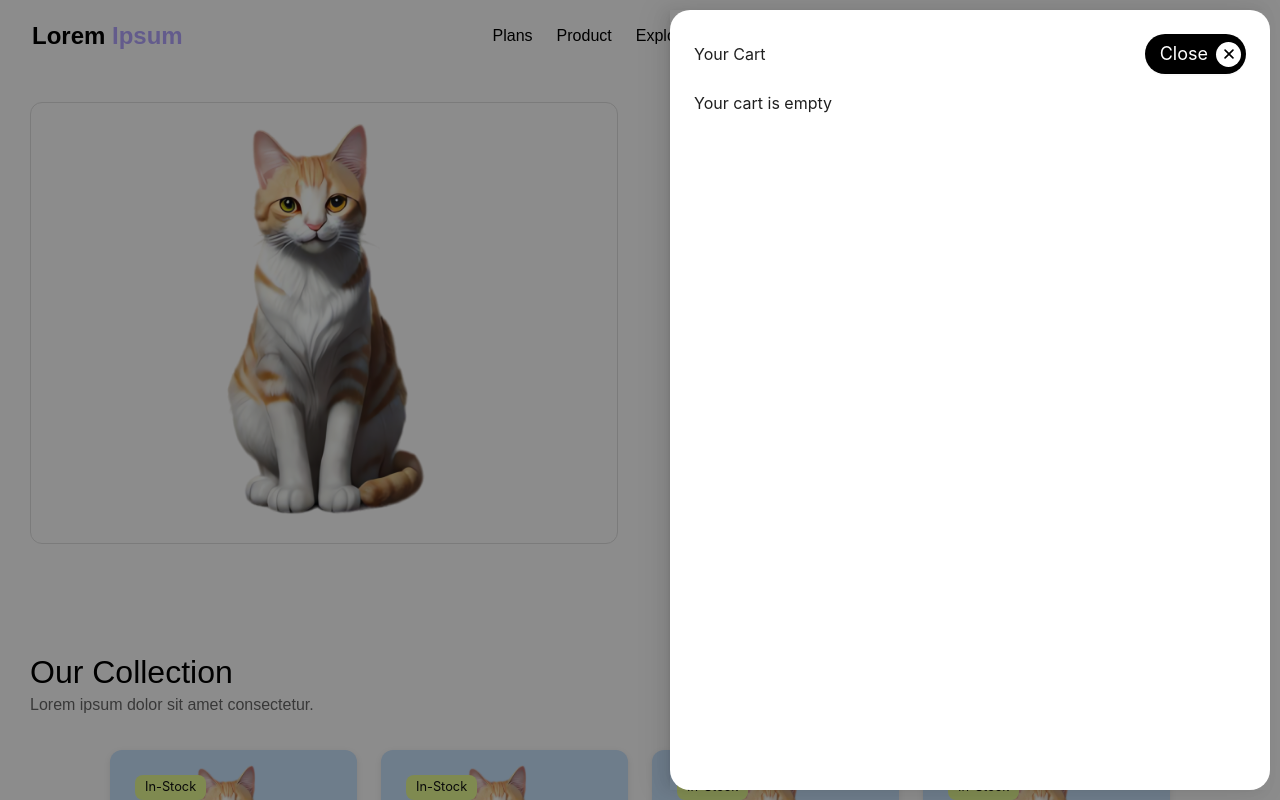
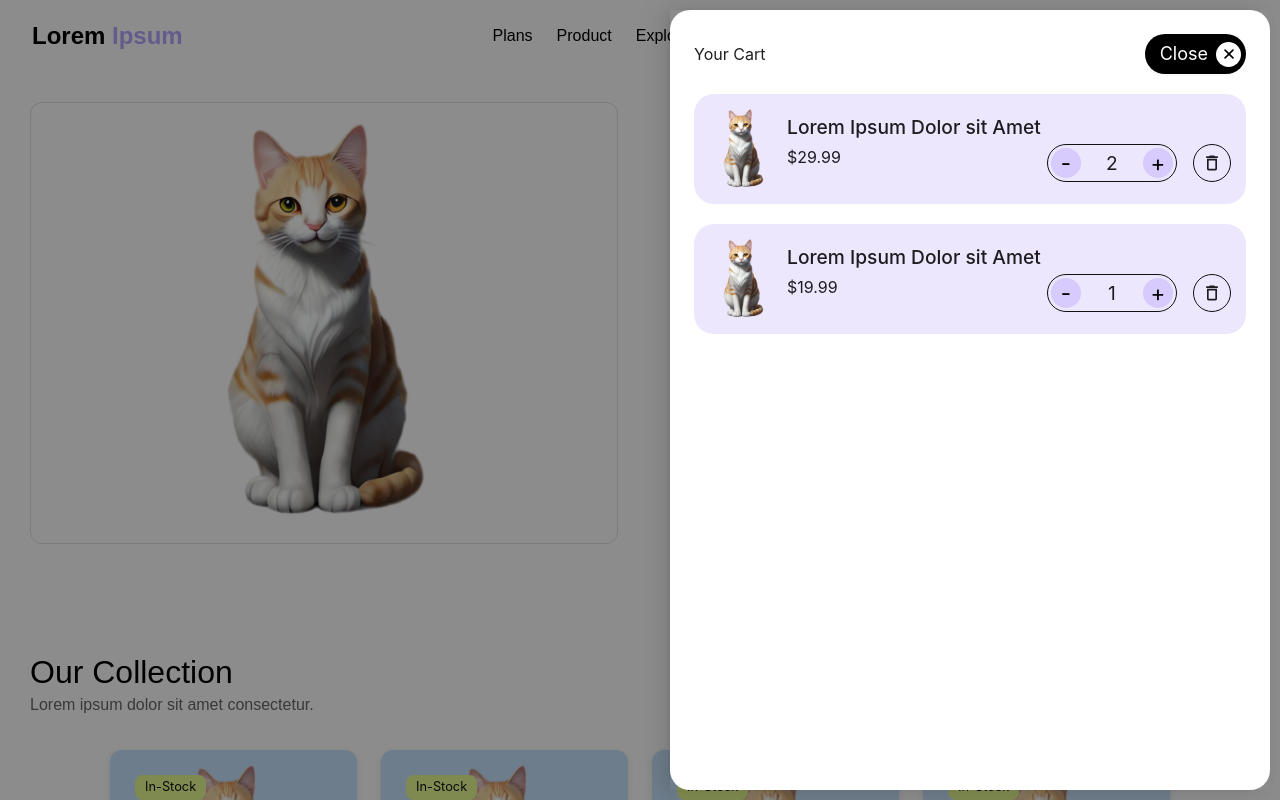
Before and after one commit to RaheelArif/kidgeni, a Next.js app: page /product-detail in a window 1280 px wide. Both pictures are taken after a click on the button 1091 px from the left and 36 px from the top of the page. Shown: the top 800 px of the page. Built offline with nearby package versions, Linux system fonts and the light colour scheme; what @ant-design/nextjs-registry would draw is missing.

Commit message:
cart item

```diff
--- a/src/components/Header/CartDrawer.js
+++ b/src/components/Header/CartDrawer.js
@@ -1,22 +1,39 @@
 // src/components/CartDrawer.js
 import React from "react";
 import { Drawer } from "antd";
-import { IoClose, IoCloseOutline } from "react-icons/io5"; // Import close icon
+import { IoClose } from "react-icons/io5"; // Import close icon
 import styles from "./CartDrawer.module.scss"; // Create a separate SCSS module
 import BlackButton from "../ui/BlackButton";
+import CartItem from "./CartItem"; // Import the CartItem component
+import dummyCat from "/public/images/dummyCat.png"; // Import the CartItem component
 
-const CartDrawer = ({ visible, onClose }) => {
+const CartDrawer = ({ visible, onClose,  }) => {
+const cartItems = [
+    {
+      id: 1,
+      title: "Lorem Ipsum Dolor sit Amet",
+      price: 29.99,
+      quantity: 2,
+      image: dummyCat,
+    },
+    {
+      id: 2,
+      title: "Lorem Ipsum Dolor sit Amet",
+      price: 19.99,
+      quantity: 1,
+      image: dummyCat,
+    },
+  ];
+
   return (
-    <div className={"drawer-ccart-container"}>
+    <div className={"drawer-cart-container"}>
       <Drawer
-
         className={styles.drawerWrapper}
         placement="right"
         onClose={onClose}
         open={visible}
         closable={false}
         width={600}
-
       >
         <div className={styles.drawerHeader}>
           <span>Your Cart</span>
@@ -25,12 +42,19 @@ const CartDrawer = ({ visible, onClose }) => {
             icon={<IoClose />}
             size="large"
             shape="round"
-              // onClick={handleButtonClick}
+            onClick={onClose} // Close the drawer when clicked
             className=""
             iconStyle={{ color: "white", marginLeft: "5px" }} // Custom icon styles
           />
         </div>
+        {cartItems?.length > 0 ? (
+          cartItems.map((item) => (
+            <CartItem key={item.id} item={item} />
+          ))
+        ) : (
           <p>Your cart is empty</p>
+        )}
+
       </Drawer>
     </div>
   );
--- /dev/null
+++ b/src/components/Header/CartItem.js
@@ -0,0 +1,40 @@
+// src/components/CartItem.js
+import React from "react";
+import styles from "./CartItem.module.scss"; // Create a separate SCSS module for CartItem
+import Image from "next/image";
+import { MdDeleteOutline } from "react-icons/md";
+const CartItem = ({ item }) => {
+  return (
+    <div className={styles.cartItem}>
+      <Image src={item.image} alt={item.title} className={styles.itemImage} />
+      <div className={styles.itemDetails}>
+        <div>
+          <h3 className={styles.itemTitle}>{item.title}</h3>
+          <p className={styles.itemPrice}>${item.price}</p>
+        </div>
+        <div className={styles.quantitySelector}>
+          <button
+            className={styles.quantityButton}
+            // onClick={handleDecrement}
+            aria-label="Decrement quantity"
+          >
+            <span className={styles.minus}>-</span>
+          </button>
+          <span className={styles.quantityValue}>{item.quantity}</span>
+          <button
+            className={styles.quantityButton}
+            // onClick={handleIncrement}
+            aria-label="Increment quantity"
+          >
+            <span className={styles.plus}>+</span>
+          </button>
+        </div>
+          <div className={styles.deleeIcon}>
+            <MdDeleteOutline />
+          </div>
+      </div>
+    </div>
+  );
+};
+
+export default CartItem;
--- /dev/null
+++ b/src/components/Header/CartItem.module.scss
@@ -0,0 +1,112 @@
+// src/components/CartItem.module.scss
+.cartItem {
+    display: flex;
+    align-items: center;
+    margin-bottom: 20px;
+    padding: 15px;
+    background-color: #EDE7FE;
+
+    border-radius: 20px;
+
+    .itemImage {
+      width: 80px;
+      height: 80px;
+      object-fit: contain;
+      border-radius: 5px;
+      margin-right: 10px;
+    }
+
+    .itemDetails {
+      display: flex;
+      justify-content: space-between;
+      align-items: flex-end;
+      width: 100%;
+
+      .itemTitle {
+        font-size: 1.2rem;
+        margin: 0;
+        margin-bottom: 10px;
+      }
+
+      .itemPrice {
+        font-size: 1rem;
+
+      }
+
+      .itemQuantity {
+        font-size: 0.9rem;
+        color: #666;
+      }
+    }
+  }
+
+  .quantitySelector {
+    display: flex;
+    justify-content: space-between;
+    align-items: center;
+    border: 1px solid #111;
+    border-radius: 25px;
+    overflow: hidden;
+    width: 130px;
+    margin-right: 10px;
+    padding: 3px;
+    margin-top: 9px;
+}
+
+.quantityButton {
+    display: flex;
+    justify-content: center;
+    align-items: center;
+    width: 30px;
+    height: 30px;
+    border-radius: 50%;
+    padding: 0;
+    background-color: transparent;
+    border: none;
+    cursor: pointer;
+    background-color: rgba(126, 84, 246, 0.2);
+    transition: background-color 0.2s;
+    &:focus {
+      outline: none;
+    }
+    &:hover {
+      background-color: rgba(103, 67, 200, 0.2);
+      .minus,
+      .plus {
+        color: #7e54f6;
+      }
+    }
+
+    &:active {
+      background-color: rgba(126, 84, 246, 0.4);
+    }
+}
+
+.quantityValue {
+    font-size: 1.2rem;
+    padding: 0 15px;
+    user-select: none;
+    min-width: 15px;
+    text-align: center;
+}
+.minus,
+.plus {
+    font-size: 1.4rem;
+    color: black;
+}
+.deleeIcon{
+    width: 38px;
+    height: 38px;
+    display: flex;
+    justify-content: center;
+    align-items: center;
+    border: 1px solid #111;
+    border-radius: 50%;
+    font-size: 20px;
+    &:hover{
+        background-color: black;
+        color: white;
+        transition: 0.5s;
+        cursor: pointer;
+    }
+}
```
Lines whose indentation alone changed are shown as unchanged.
